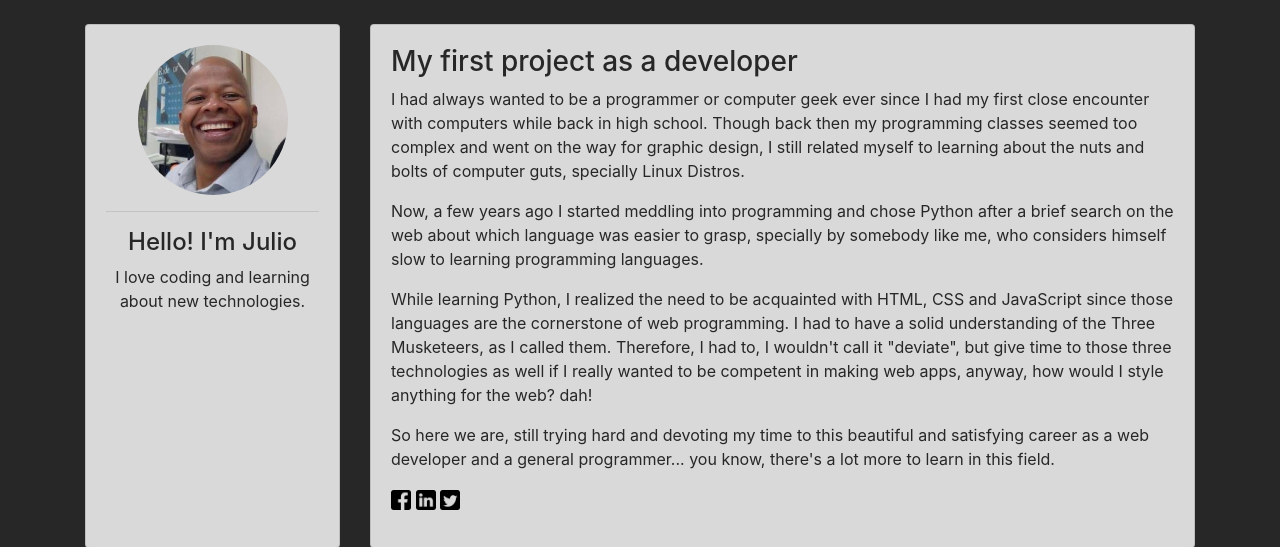
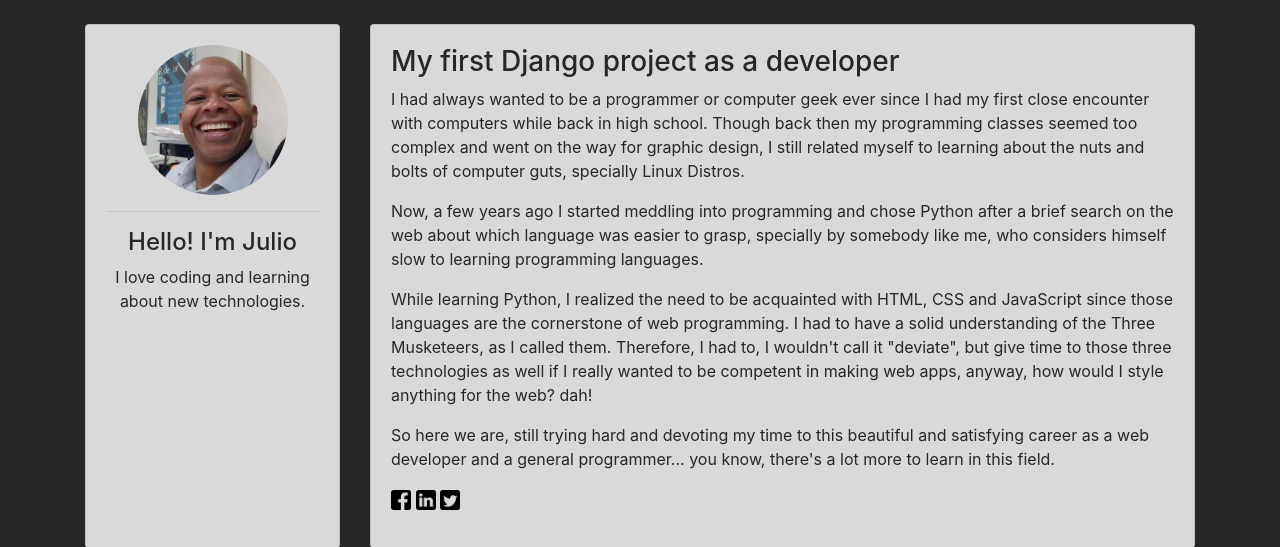
Before and after one commit to julesc00/my_site2, a Django app: page / in a window 1280 px wide. Shown: the top 547 px of the page. Run offline with Django 3.2, Linux system fonts and the light colour scheme; some libraries are stand-ins or nearby versions.

Commit message:
Minor text change.

```diff
--- a/base/templates/base/home.html
+++ b/base/templates/base/home.html
@@ -23,7 +23,7 @@
 
             <div class="col-md-9">
                 <div class="my-card-color card-text-color card card-body h-100">
-                    <h3>My first project as a developer</h3>
+                    <h3>My first Django project as a developer</h3>
                     <p>
                         I had always wanted to be a programmer or computer geek ever since I had my first close
                         encounter with computers while back in high school. Though back then my programming classes
```
